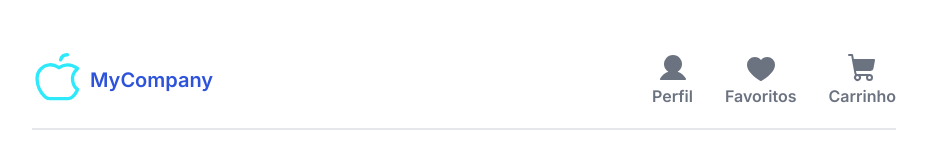
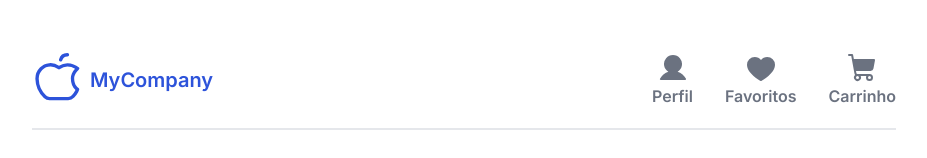
Before and after one commit to NathanSoa/les, a Next.js app in the folder frontend/: page / in a window 1280 px wide. Shown: the top 158 px of the page, without its empty margins (176-1103 px from the left). Built offline with nearby package versions, Linux system fonts and the light colour scheme.

Commit message:
refactor: change logo color

```diff
--- a/frontend/src/app/ui/main/main-navigation.tsx
+++ b/frontend/src/app/ui/main/main-navigation.tsx
@@ -28,7 +28,7 @@ export default function MainNavigation() {
         <header>
           <div className="flex justify-between border-b-2 py-5">
             <span className="flex items-center gap-1">
-              <CompanyLogo size={54} />
+              <CompanyLogo size={54} className="text-blue-theme" />
               <span className="text-xl font-semibold text-blue-theme">
                 MyCompany
               </span>
```
